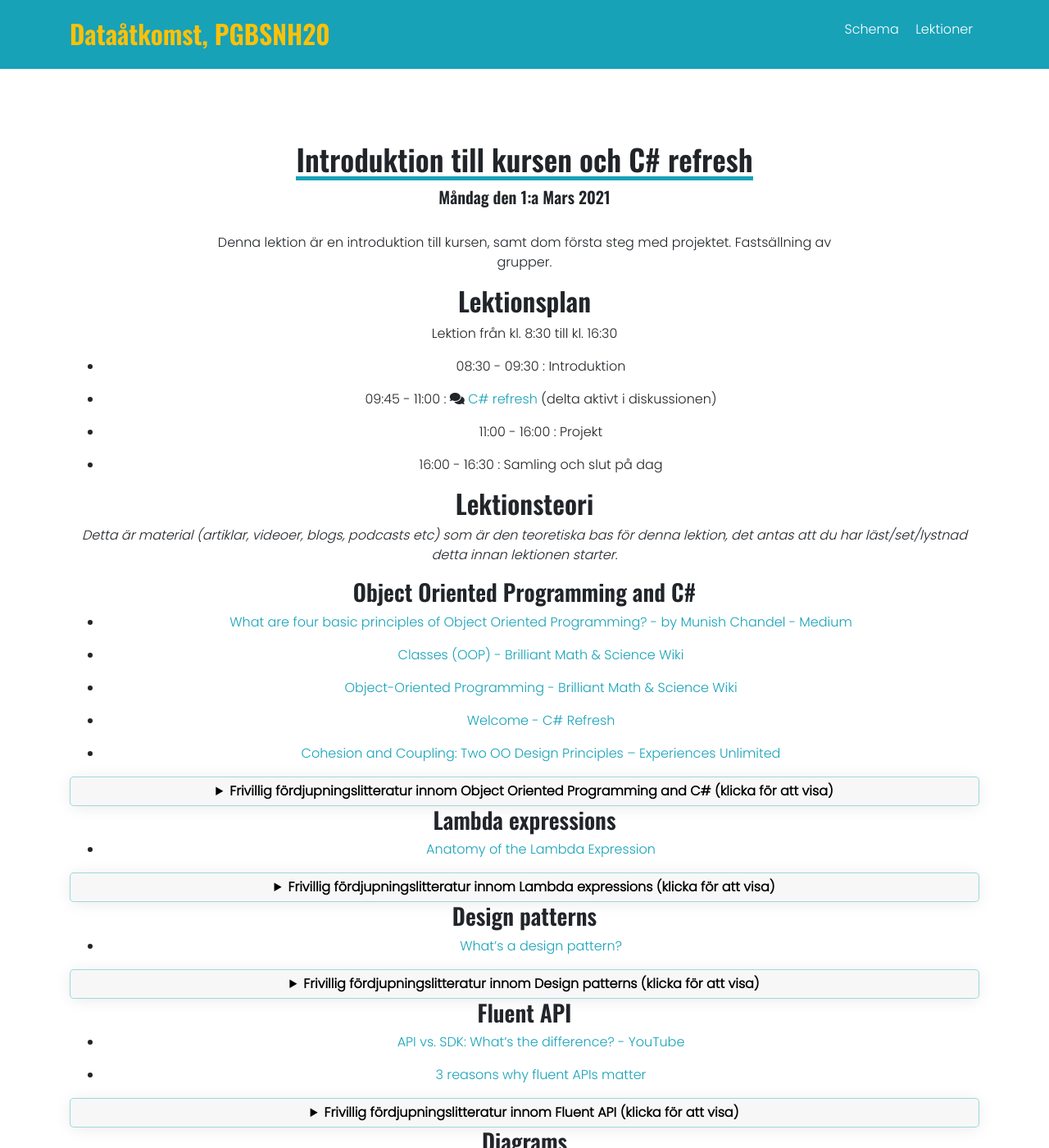
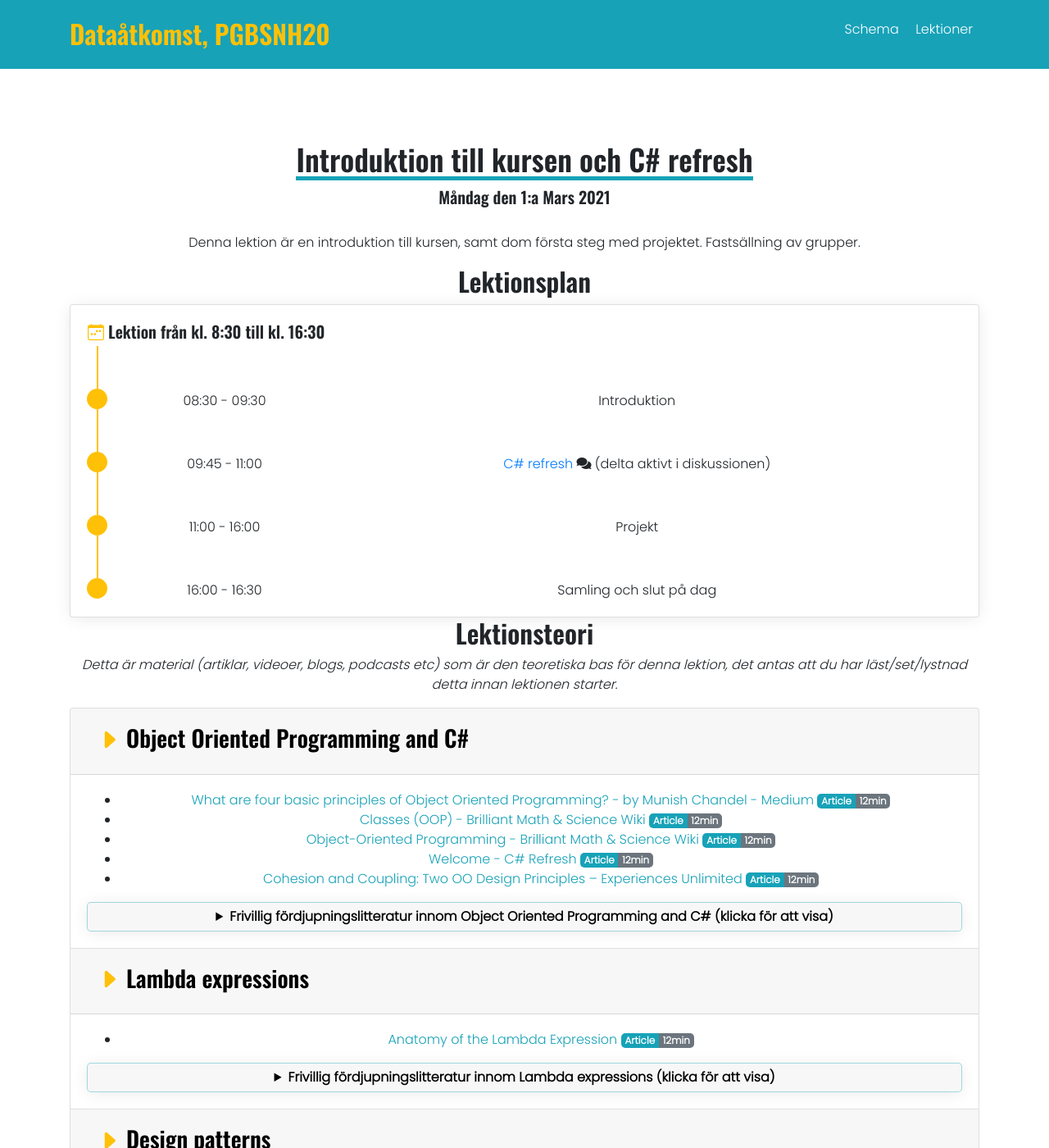
Before and after one commit to PGBSNH20/PGBSNH20-dataatkomst, a Jekyll site: the page built from lectures/introduction.md, in a window 1280 px wide and 1400 px high. Shown: the whole window at 82% size. Built offline with Jekyll 4.4.1, drawn with Linux system fonts in a browser that asks for light colours; nearby versions of some CDN libraries; some of the changed text lies outside the part shown.

Commit message:
edit introduction

```diff
--- a/introduction.html
+++ b/introduction.html
@@ -57,10 +57,6 @@
         </div>
         <!-- Lektionsplan -->
         <h2 class="mt-3" id="lektionsplan">Lektionsplan</h2>
-
-
-
-
         <div class="card schedule-card">
           <div class="card-body">
             <div class="row">
--- a/lectures/introduction.md
+++ b/lectures/introduction.md
@@ -5,40 +5,73 @@ lectureDate: Måndag den 1:a Mars 2021
 permalink: /lectures/introduction
 ---
 
-<div class="section-des">
-        <div class="row text-center">
-          <p>Denna lektion är en introduktion till kursen, samt dom första steg med projektet. Fastsällning av grupper.
-          </p>
-        </div>
-</div>
+
+Denna lektion är en introduktion till kursen, samt dom första steg med projektet. Fastsällning av grupper.
 
 ## Lektionsplan
-Lektion från kl. 8:30 till kl. 16:30
+  <div class="card schedule-card">
+          <div class="card-body">
+            <div class="row">
+                <h5 class="pl-3"><i class="bi bi-calendar-week"></i> Lektion från kl. 8:30 till kl. 16:30 </h5>
+            </div>
+{% for activity in site.data.schedule.weeks[0].days[0].activities %}
+            <div class="row">
+              <div class="col-sm-1 ">
+                <div class="circle"></div>
+              </div>
+              <div class="col-sm-2 p-0 schedule-txt">
+             {{ activity.start-full | date: "%R"}} - {{ activity.end-full | date: "%R"}}
+              </div>
+              <div class="col-sm-9 schedule-txt">
+              {% if activity.discussion %}
+              <a href="{{activity.discussion}}">{{activity.title}}</a> <i class="fa fa-comments" aria-hidden="true"></i>
+              (delta aktivt i diskussionen){% else %}{{activity.title}} {% endif %}
+              </div>
+            </div>
+{% endfor %}
+          </div>
+        </div>
 
-{% for activity in site.data.schedule.weeks[0].days[0].activities %}
-* {{ activity.start-full | date: "%R"}} - {{ activity.end-full | date: "%R"}} : {% if activity.discussion %}<i class="fa fa-comments" aria-hidden="true"></i> [{{activity.title}}]({{activity.discussion}}) (delta aktivt i diskussionen){% else %}{{activity.title}} {% endif %}
-{% endfor %}
+
+
 
 ## Lektionsteori
 *Detta är material (artiklar, videoer, blogs, podcasts etc) som är den teoretiska bas för denna lektion, det antas att du har läst/set/lystnad detta innan lektionen starter.*
 
+  <div class="accordion" id="accordionExample">
 {% for topic in site.data.lecture_csharp_refresh.topics %}
-### {{topic.topic}}
-
-{% for mandatory in topic.literature %}
-* [{{mandatory.title}}]({{mandatory.url}})
-{% endfor %}
-
-<details markdown="1">
-<summary>Frivillig fördjupningslitteratur innom {{topic.topic}} (klicka för att visa)</summary>
-{% for optional in topic.optionalLiterature %}
-* [{{optional.title}}]({{optional.url}})
-{% endfor %}
-</details>
-
-{% endfor %}
-
-
-## Uppgift
-
-blala
+            <div class="card">
+                <div class="card-header" id="headingOne">
+                  <h2 class="mb-0 w-100">
+                    <button class="btn btn-link btn-block text-left" type="button" data-toggle="collapse" data-target="#collapseOne" aria-expanded="false" aria-controls="collapseOne">
+                      <h3 id="object-oriented-programming-and-c"><i class="bi bi-caret-right-fill"></i>
+                      {{topic.topic}}
+                      </h3>
+                    </button>
+                  </h2>
+                </div>
+                <div id="collapseOne" class="collapse show" aria-labelledby="headingOne" data-parent="#accordionExample">
+                  <div class="card-body">
+                  <ul>
+                  {% for mandatory in topic.literature %}
+                  <li>
+                       <a href="{{mandatory.url}}">{{mandatory.title}}</a>
+                       <span class="badge badge-info">Article</span><span class="badge badge-secondary">12min</span>
+                    </li>
+                  {% endfor %}
+                  </ul>
+                  <details>
+                  <summary>Frivillig fördjupningslitteratur innom {{topic.topic}} (klicka för att visa)</summary>
+                  <ul>
+                  {% for optional in topic.optionalLiterature %}
+                  <li>
+                  <a href="{{optional.url}}">{{optional.title}}</a>
+                  <span class="badge badge-info">Article</span><span class="badge badge-secondary">12min</span>
+                  </li>
+                  {%endfor%}
+                  </ul>
+                  </details>
+                  </div>
+                </div>
+                </div>
+                {% endfor %}
```
